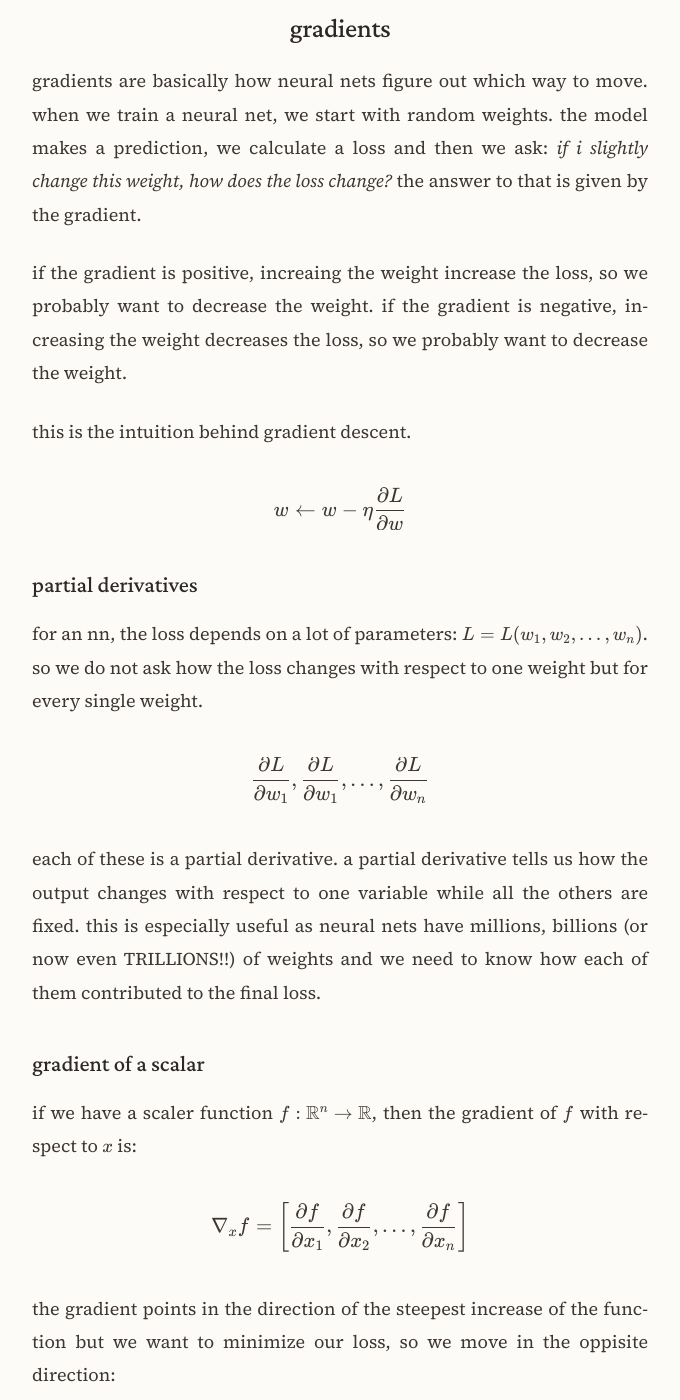
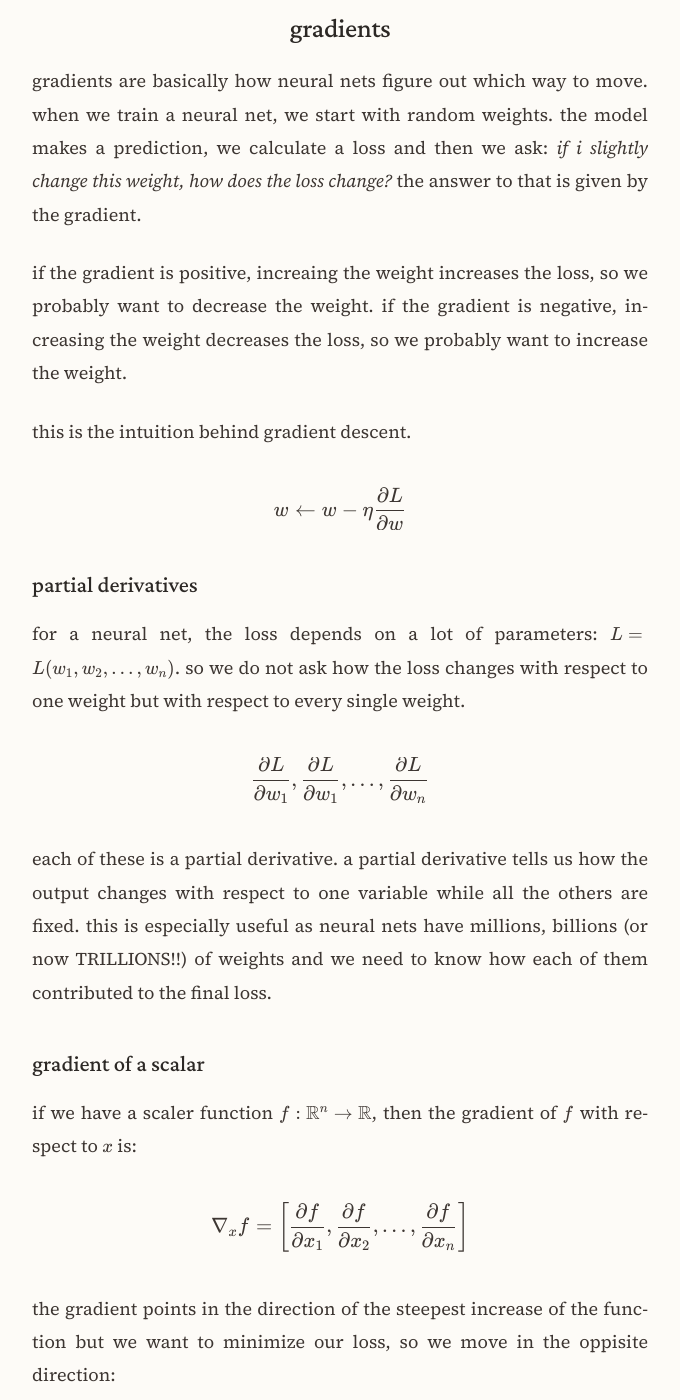
Before and after one commit to niyarrbarman/blog, a Jekyll site: the page built from _posts/2026-06-22-niyar-book-of-LLMs.md, in a window 1280 px wide and 1400 px high, scrolled down 1090 px. Shown: the whole window, without its empty margins (300-980 px from the left). Built offline with Jekyll 4.4.1, drawn with Linux system fonts in a browser that asks for light colours; nearby versions of some CDN libraries; a script that is not in the unit is left out; some of the changed text lies outside the part shown.

Commit message:
update typos + grammar check

```diff
--- a/_posts/2026-06-22-niyar-book-of-LLMs.md
+++ b/_posts/2026-06-22-niyar-book-of-LLMs.md
@@ -21,7 +21,7 @@ this is inspired by [Alisa's book of LLMs](https://alisawuffles.notion.site/alis
 ## gradients
 gradients are basically how neural nets figure out which way to move. when we train a neural net, we start with random weights. the model makes a prediction, we calculate a loss and then we ask: *if i slightly change this weight, how does the loss change?* the answer to that is given by the gradient.
 
-if the gradient is positive, increaing the weight increase the loss, so we probably want to decrease the weight. if the gradient is negative, increasing the weight decreases the loss, so we probably want to decrease the weight.
+if the gradient is positive, increaing the weight increases the loss, so we probably want to decrease the weight. if the gradient is negative, increasing the weight decreases the loss, so we probably want to increase the weight.
 
 this is the intuition behind gradient descent.
 
@@ -31,11 +31,11 @@ $$
 
 ### partial derivatives
 
-for an nn, the loss depends on a lot of parameters: $$ L = L(w_1, w_2, \ldots, w_n)$$. so we do not ask how the loss changes with respect to one weight but for every single weight.
+for a neural net, the loss depends on a lot of parameters: $$ L = L(w_1, w_2, \ldots, w_n)$$. so we do not ask how the loss changes with respect to one weight but with respect to every single weight.
 
 $$\frac{\partial L}{\partial w_1}, \frac{\partial L}{\partial w_1}, \ldots, \frac{\partial L}{\partial w_n} $$
 
-each of these is a partial derivative. a partial derivative tells us how the output changes with respect to one variable while all the others are fixed. this is especially useful as neural nets have millions, billions (or now even TRILLIONS!!) of weights and we need to know how each of them contributed to the final loss.
+each of these is a partial derivative. a partial derivative tells us how the output changes with respect to one variable while all the others are fixed. this is especially useful as neural nets have millions, billions (or now TRILLIONS!!) of weights and we need to know how each of them contributed to the final loss.
 
 ### gradient of a scalar
 
```
Also changed, not shown: other parts of _posts/2026-06-22-niyar-book-of-LLMs.md (+3 -4 lines).
